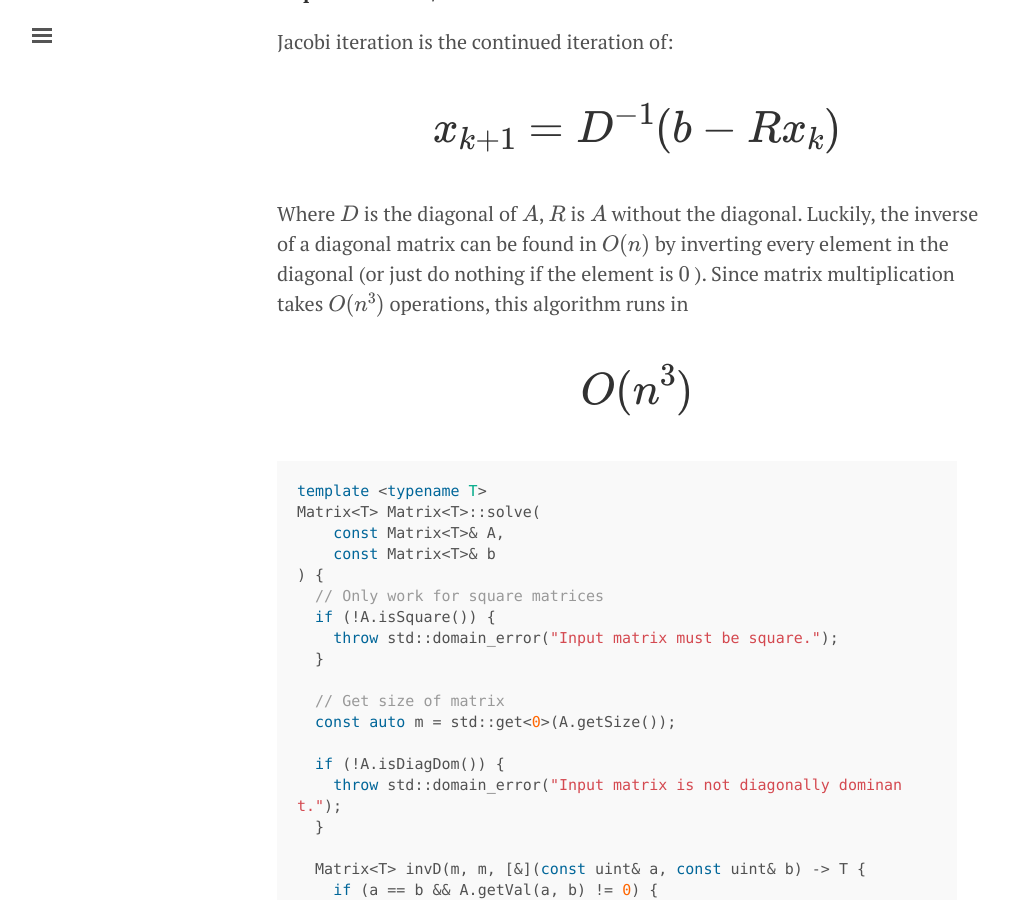
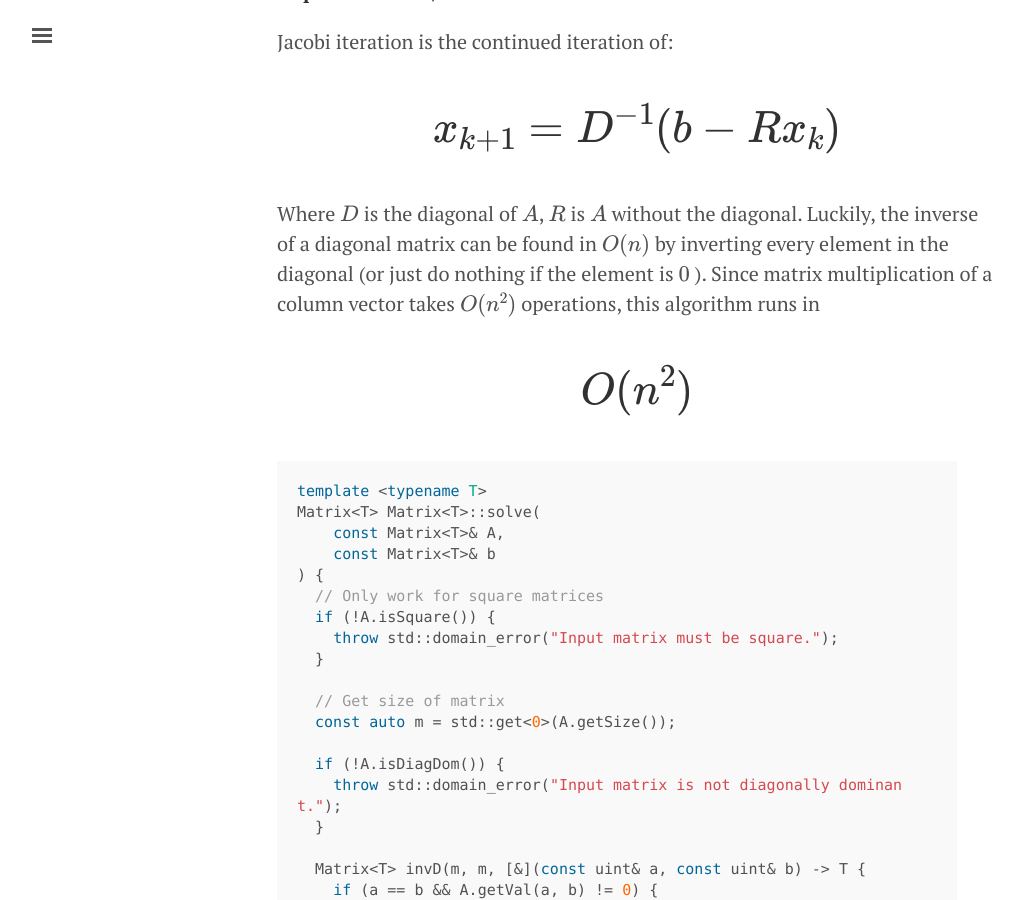
Before and after one commit to kylehovey/MATH_5620, a Jekyll site: the page built from jacobi.md, in a window 1280 px wide and 900 px high, scrolled down 1613 px. Shown: the whole window, without its empty margins (3-1025 px from the left). Built offline with Jekyll 4.4.1, drawn with Linux system fonts in a browser that asks for light colours; formulas are drawn with MathJax 3.

Commit message:
Updated complexity of Jacobi iteration.

```diff
--- a/jacobi.md
+++ b/jacobi.md
@@ -69,9 +69,9 @@ Jacobi iteration is the continued iteration of:
 
 # \\[ x_{k+1} = D^{-1} (b - Rx_k) \\]
 
-Where \\( D \\) is the diagonal of \\( A \\), \\( R \\) is \\( A \\) without the diagonal. Luckily, the inverse of a diagonal matrix can be found in \\( O(n) \\) by inverting every element in the diagonal (or just do nothing if the element is \\( 0 \\) ). Since matrix multiplication takes \\( O(n^3) \\) operations, this algorithm runs in
+Where \\( D \\) is the diagonal of \\( A \\), \\( R \\) is \\( A \\) without the diagonal. Luckily, the inverse of a diagonal matrix can be found in \\( O(n) \\) by inverting every element in the diagonal (or just do nothing if the element is \\( 0 \\) ). Since matrix multiplication of a column vector takes \\( O(n^2) \\) operations, this algorithm runs in
 
-# \\[ O(n^3) \\]
+# \\[ O(n^2) \\]
 
 {% highlight c++ %}
 template <typename T>
```
